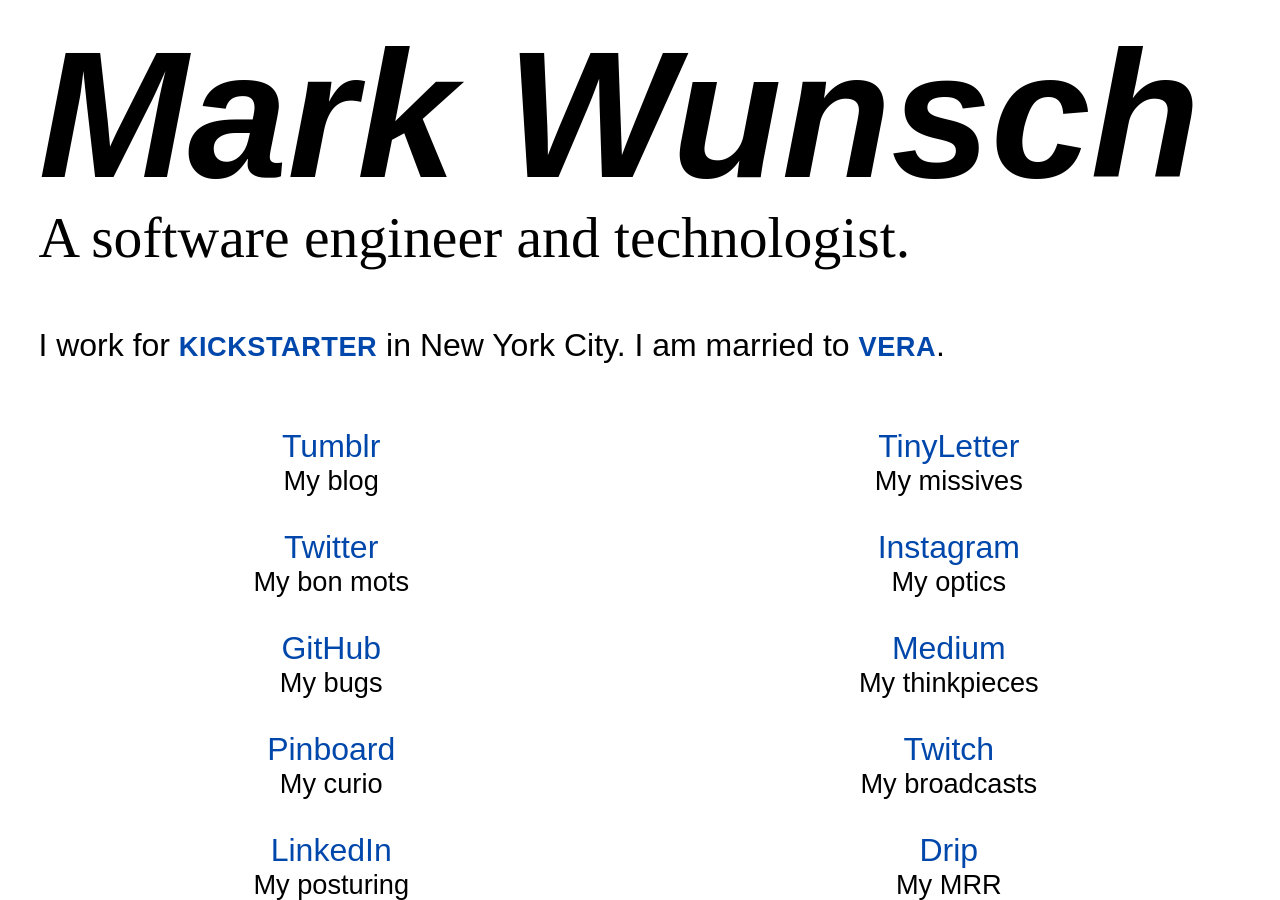
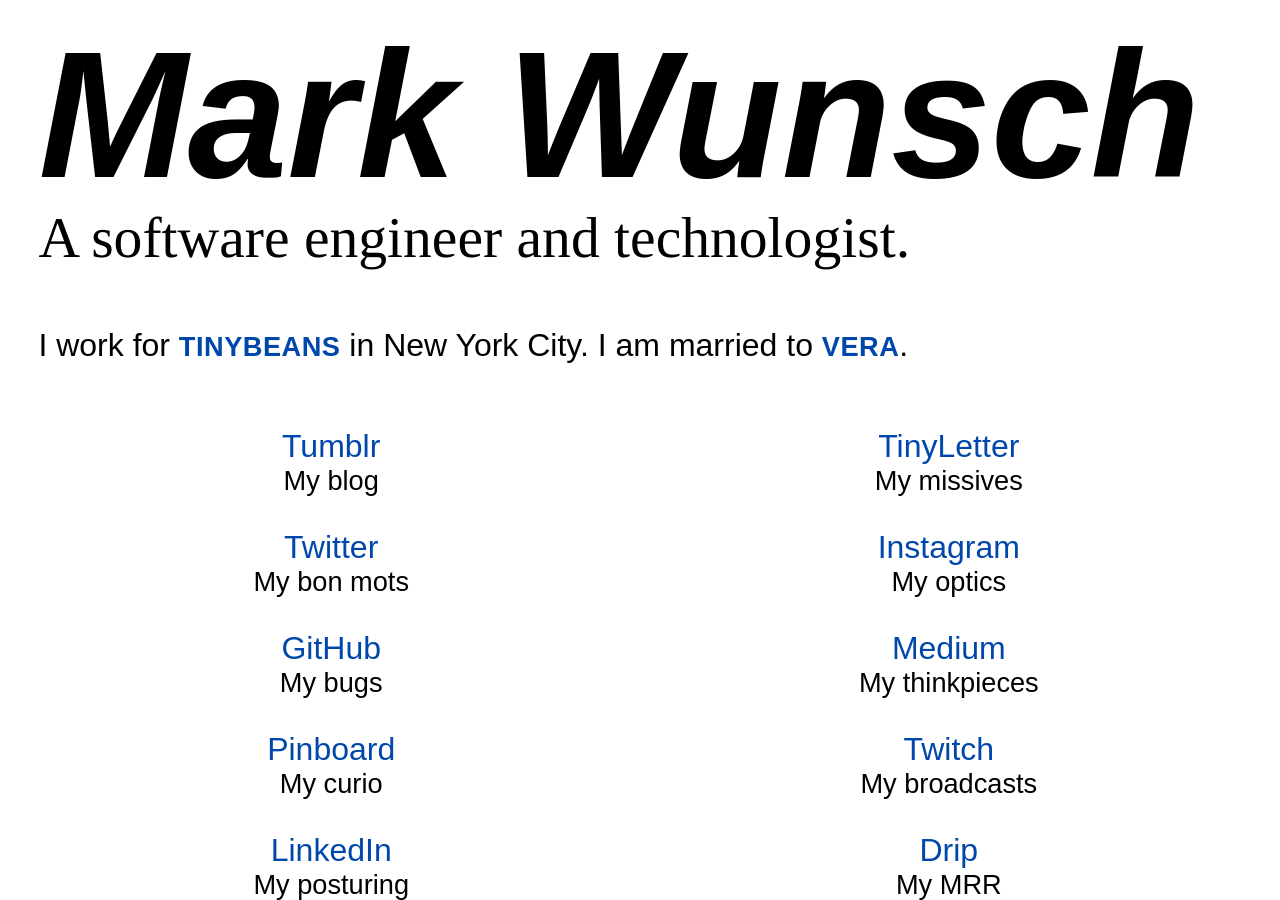
Before and after one commit to mwunsch/mwunsch.github.io, a Jekyll site: the page built from index.html, in a window 1280 px wide and 900 px high. Built offline with Jekyll 4.4.1, drawn with Linux system fonts in a browser that asks for light colours; comment, search, counter and statistics services are not loaded.

Commit message:
Update workplace
I work at Tinybeans now.

```diff
--- a/index.html
+++ b/index.html
@@ -11,7 +11,7 @@
   </header>
   <div class="front-page">
     <p class="introduction">
-      I work for <a class="works-for" itemprop="worksFor" href="https://www.kickstarter.com/">Kickstarter</a>
+      I work for <a class="works-for" itemprop="worksFor" href="https://www.tinybeans.com/">Tinybeans</a>
       in <span class="location" itemprop="workLocation">New York City</span>.
       I am married to <a itemprop="spouse" href="http://www.veraveravera.com/">Vera</a>.
     </p>
```
